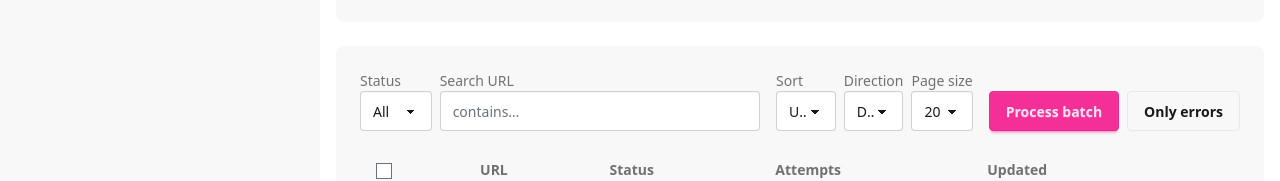
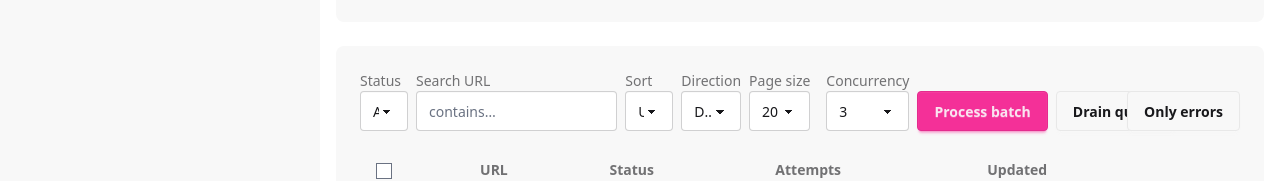
Before and after one commit to ionutale/site-analyzer, a SvelteKit app: page /analyzer in a window 1280 px wide. Both pictures are taken after typing "https://example.com" into the empty fields and a click on the button "Ingest sitemap". Shown: the part 490-671 px from the top of the page. Built offline with nearby package versions, Linux system fonts and the light colour scheme; no server answers; the database is empty.

Commit message:
feat(analyzer): add UI controls for batch processing and draining queue

```diff
--- a/agents/instructions.md
+++ b/agents/instructions.md
@@ -22,3 +22,7 @@ put all pages behind a login screen, using firebase authentication.
 in the drawer move to the buttom the login/logout button and profile info when logged in.
 
 add a landing page for the app with a brief description of its features and a link to get started.
+
+
+Want a “max processed” input in the UI for drains? I can add a compact field next to the dropdown.
+I can also add a small progress toast that updates every batch while draining.
--- a/src/routes/analyzer/+page.svelte
+++ b/src/routes/analyzer/+page.svelte
@@ -49,6 +49,9 @@
 	let lastLinksAt = $state<Date | null>(null);
 	let resumeLoading = $state(false);
 	let batchLoading = $state(false);
+	// dev processing controls
+	let devCount = $state(3);
+	let draining = $state(false);
 	// in-progress table state
 	let ingestingItems = $state<LinkItem[]>([]);
 	let ingestingLoading = $state(false);
@@ -184,15 +187,37 @@
 
 	async function processBatch() {
 		if (!siteId) return;
-		const res = await fetch(`/api/process-batch?siteId=${encodeURIComponent(siteId)}&count=3`, {
-			method: 'POST'
-		});
+		const res = await fetch(
+			`/api/process-batch?siteId=${encodeURIComponent(siteId)}&count=${encodeURIComponent(String(devCount))}`,
+			{ method: 'POST' }
+		);
 		if (res.ok) {
 			toasts.info('Triggered small batch processing');
 			await fetchStatus();
 			await fetchLinks();
 		} else {
 			toasts.error('Failed to process batch');
+		}
+	}
+
+	async function drainQueue() {
+		if (!siteId) return;
+		try {
+			draining = true;
+			const res = await fetch(
+				`/api/process-batch?siteId=${encodeURIComponent(siteId)}&count=${encodeURIComponent(String(devCount))}&drain=true`,
+				{ method: 'POST' }
+			);
+			if (!res.ok) throw new Error('Drain request failed');
+			const data = await res.json();
+			toasts.success(`Drained: processed ${data.processedCount || 0} link(s)`);
+			await fetchStatus();
+			await fetchLinks();
+		} catch (e: unknown) {
+			const msg = e instanceof Error ? e.message : 'Unknown error';
+			toasts.error(`Drain failed: ${msg}`);
+		} finally {
+			draining = false;
 		}
 	}
 
@@ -501,9 +526,27 @@
 					</div>
 					<div class="flex-1"></div>
 					{#if dev}
-						<button class="btn btn-secondary" type="button" onclick={processBatch}
-							>Process batch</button
-						>
+						<div class="flex items-end gap-2">
+							<div class="form-control w-28">
+								<label class="label" for="devCount"><span class="label-text">Concurrency</span></label>
+								<select id="devCount" class="select-bordered select" bind:value={devCount}>
+									<option value={1}>1</option>
+									<option value={2}>2</option>
+									<option value={3}>3</option>
+									<option value={4}>4</option>
+									<option value={5}>5</option>
+									<option value={6}>6</option>
+									<option value={8}>8</option>
+									<option value={10}>10</option>
+								</select>
+							</div>
+							<button class="btn btn-secondary" type="button" onclick={processBatch}
+								>Process batch</button
+							>
+							<button class="btn" type="button" disabled={draining} onclick={drainQueue}>
+								{draining ? 'Draining…' : 'Drain queue'}
+							</button>
+						</div>
 					{/if}
 					<button
 						class="btn"
```
